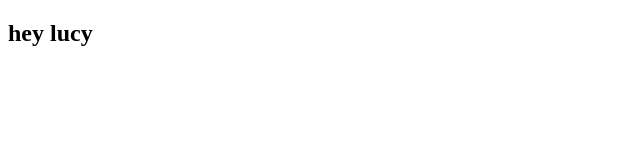
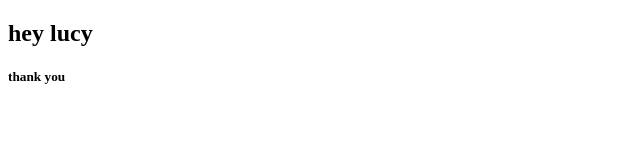
Before and after one commit to rahel1312/gitsample, a plain HTML site: page index.html in a window 1280 px wide. Shown: the full height of the page, 0-640 px from the left. Drawn offline with Linux system fonts and the light colour scheme.

```diff
--- a/index.html
+++ b/index.html
@@ -10,5 +10,6 @@
     <h2>hey lucy
 
     </h2>
+    <h5>thank you</h5>
 </body>
 </html>
```
